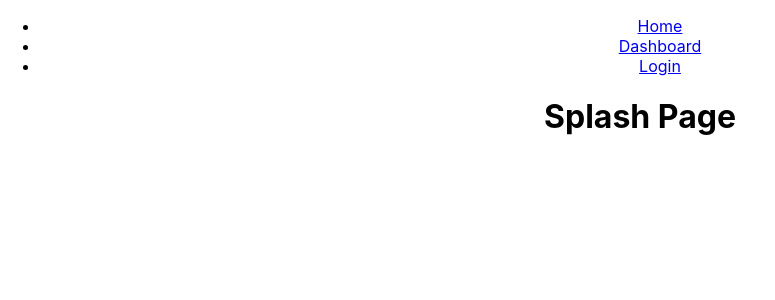
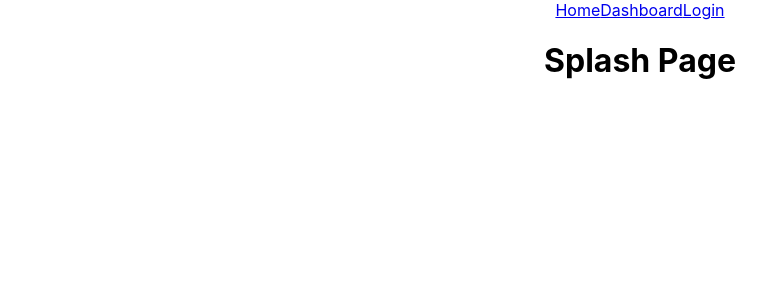
Before and after one commit to BH23TM/TaskManager, a React (Create React App) app: page / in a window 1280 px wide. Shown: the top 300 px of the page, without its empty margins (0-775 px from the left). Built offline with nearby package versions, Linux system fonts and the light colour scheme.

Commit message:
removed bullets

```diff
--- a/src/pages/Layout.js
+++ b/src/pages/Layout.js
@@ -4,17 +4,16 @@ const Layout = () => {
   return (
     <>
       <nav>
-        <ul>
-          <li>
+
+
             <Link to="/">Home</Link>
-          </li>
-          <li>
+
             <Link to="/dashboard">Dashboard</Link>
-          </li>
-          <li>
+
+
             <Link to="/login">Login</Link>
-          </li>
-        </ul>
+
+
       </nav>
 
       <Outlet />
--- a/src/pages/Splash.js
+++ b/src/pages/Splash.js
@@ -1,3 +1,4 @@
+
 const Splash = () => {
     return (
     <h1>Splash Page</h1>)
```
